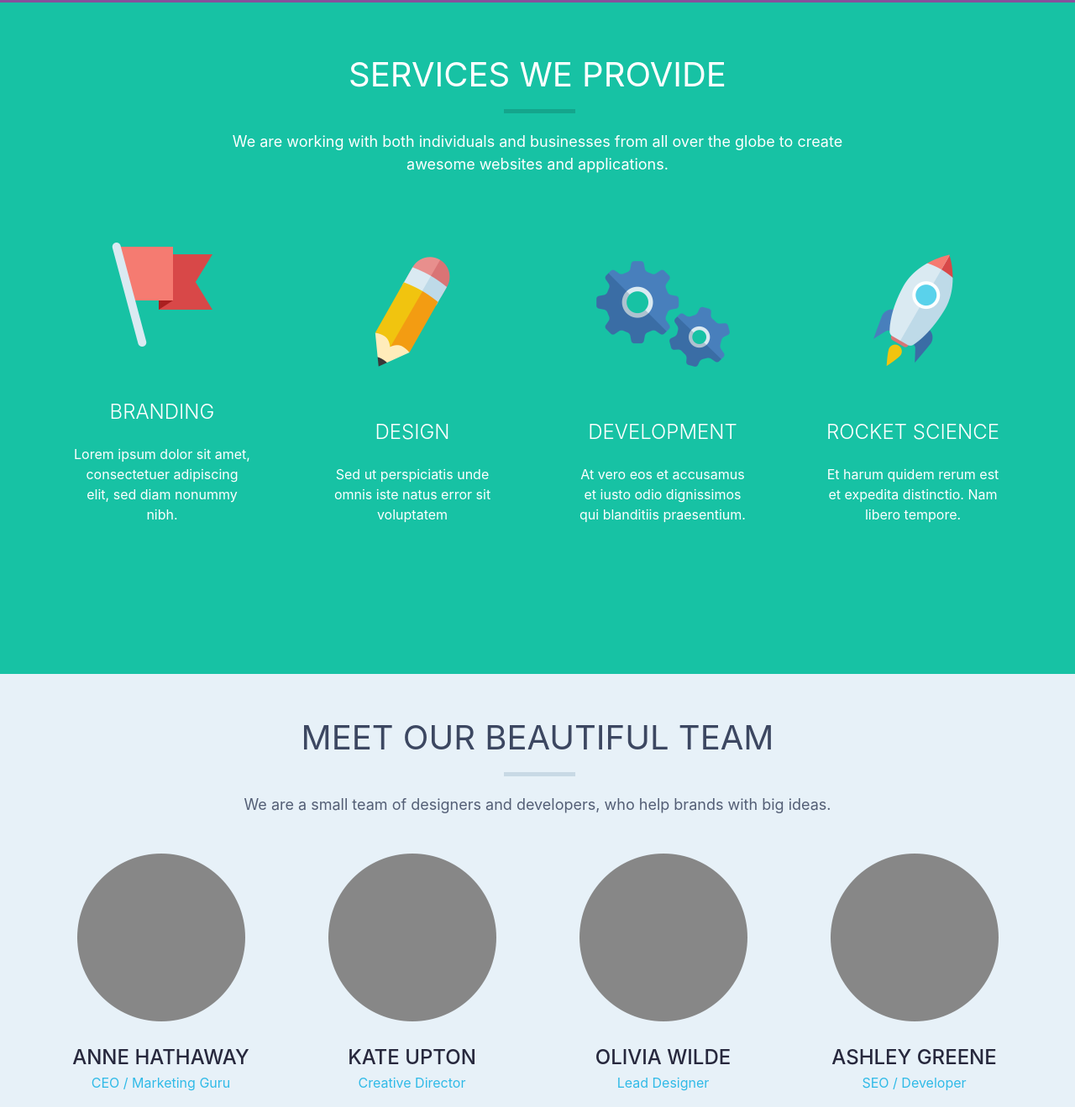
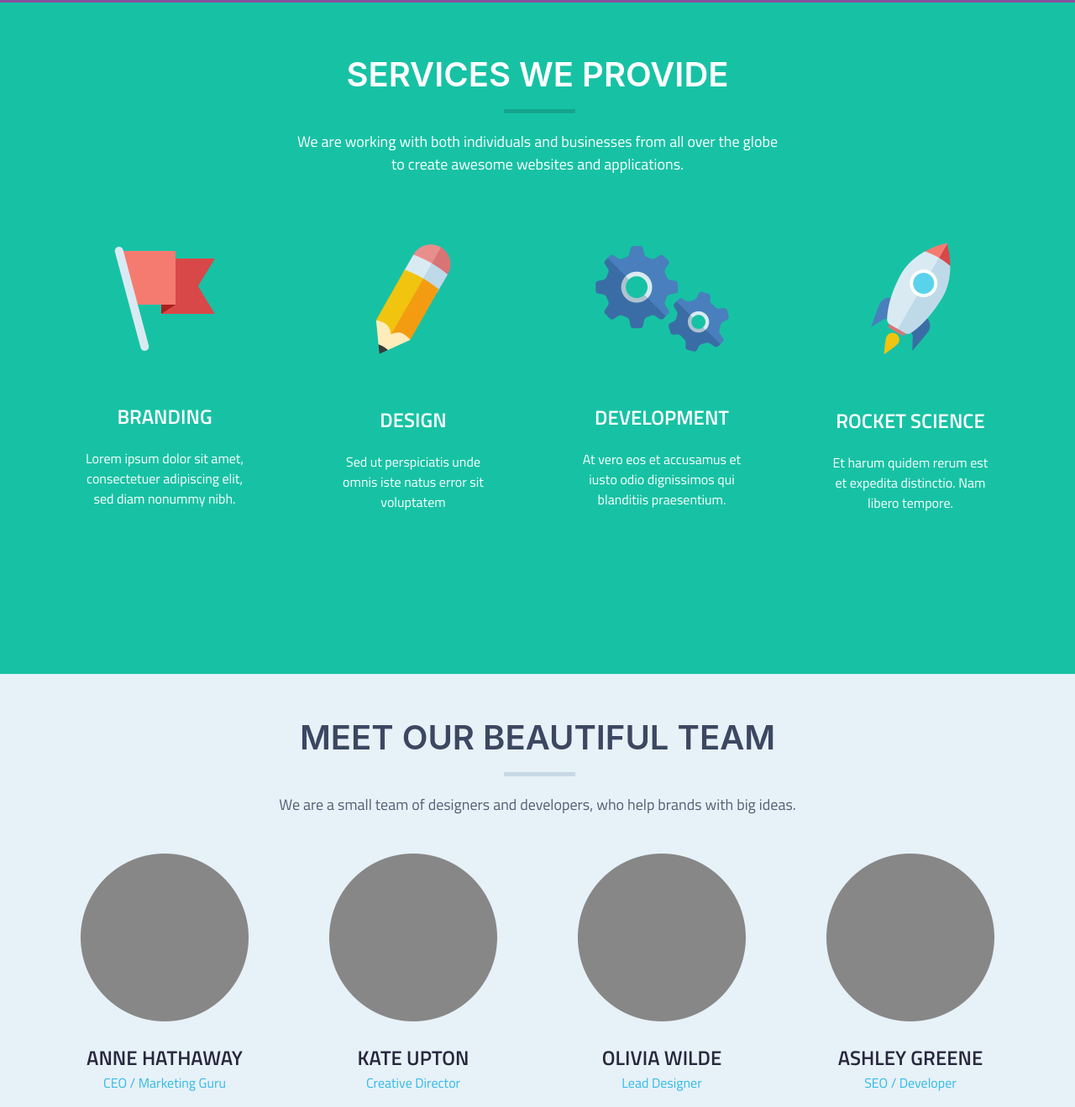
Before and after one commit to d-polina/web-cuba, a plain HTML site: page index.html in a window 1280 px wide. Shown: the part 797-2116 px from the top of the page at 84% size. Drawn offline with Linux system fonts and the light colour scheme.

Commit message:
add fonts

```diff
--- a/css/style.css
+++ b/css/style.css
@@ -1,3 +1,7 @@
+* {
+    font-family: 'Titillium Web', sans-serif;
+}
+
 /* main */
 .main {
     height: 100vh;
@@ -94,11 +98,13 @@
 .text-header {
     font-size: 18px;
     margin: 0px 270px;
+
 }
 .text-header-h2 {
     font-size: 40px;
     color: #fff;
     padding-top: 60px;
+    font-weight: 600;
 }
 .text-line {
     position: absolute;
@@ -112,6 +118,9 @@
 }
 .text-header-p {
     margin-top: 40px;
+    width: 580px;
+    margin-left: auto;
+    margin-right: auto;
 }
 
 /* advantages */
@@ -121,10 +130,15 @@
     color: #fff;
     text-align: center;
 }
+.advantages-text-p {
+    width: 580px;
+    margin-left: auto;
+    margin-right: auto;
+}
 .advantages-blocks{
     display: flex;
     justify-content: space-evenly;
-    align-items: flex-end;
+    align-items: baseline;
 }
 .advantages-block {
     margin-top: 60px;
@@ -133,11 +147,11 @@
 .advantages-block-header {
     font-size: 24px;
     text-transform: uppercase;
-    font-weight: 300;
+    font-weight: 600;
     margin-top: 60px;
 }
 .advantages-block-text {
-    width: 210px;
+    width: 200px;
 }
 
 /* team */
@@ -165,7 +179,7 @@
     justify-content: space-evenly;
 }
 .team-card {
-    width: 215px;
+    width: 200px;
 }
 .team-card-img {
     width: 200px;
@@ -175,7 +189,7 @@
     font-size: 24px;
     color: #27283d;
     text-transform: uppercase;
-    font-weight: 500;
+    font-weight: 600;
     padding-top: 25px;
 }
 .team-card-post {
@@ -226,6 +240,7 @@
 .skills-text-header {
     text-transform: uppercase;
     padding-top: 60px;
+    font-weight: 600;
 }
 .skills-text-line {
     background-color: #dfe8ed;
@@ -426,6 +441,7 @@
     font-size: 24px;
     text-transform: uppercase;
     padding-top: 25px;
+    font-weight: 600;
 }
 .reviews-card-post {
     font-size: 18px;
@@ -457,6 +473,7 @@
     margin-left: auto;
     margin-right: auto;
     padding-bottom: 35px;
+    width: 100%;
 }
 .contact-form {
     margin-left: auto;
@@ -499,14 +516,13 @@
   font-size: 18px;
   left: 25px;
   top: 18px;
-  /* z-index: -1; */
 }
 .placeholder-email {
     left: 470px;
 }
 .placeholder-textarea {
     left: 270px;
-    top: 712%;
+    top: 710%;
     bottom: 0;
 }
 .contact-form-input:focus ~ .placeholder{
--- a/index.html
+++ b/index.html
@@ -7,6 +7,9 @@
     <title>Cuba</title>
     <link rel="stylesheet" href="/css/uikit.min.css" />
     <link href="dist/main.css" rel="stylesheet" type="text/css" />
+    <link rel="preconnect" href="https://fonts.googleapis.com">
+    <link rel="preconnect" href="https://fonts.gstatic.com" crossorigin>
+    <link href="https://fonts.googleapis.com/css2?family=Titillium+Web:ital,wght@0,300;0,400;0,600;0,700;1,300&display=swap" rel="stylesheet">
     <link rel="stylesheet" href="/css/style.css">
 </head>
 <body>
```
